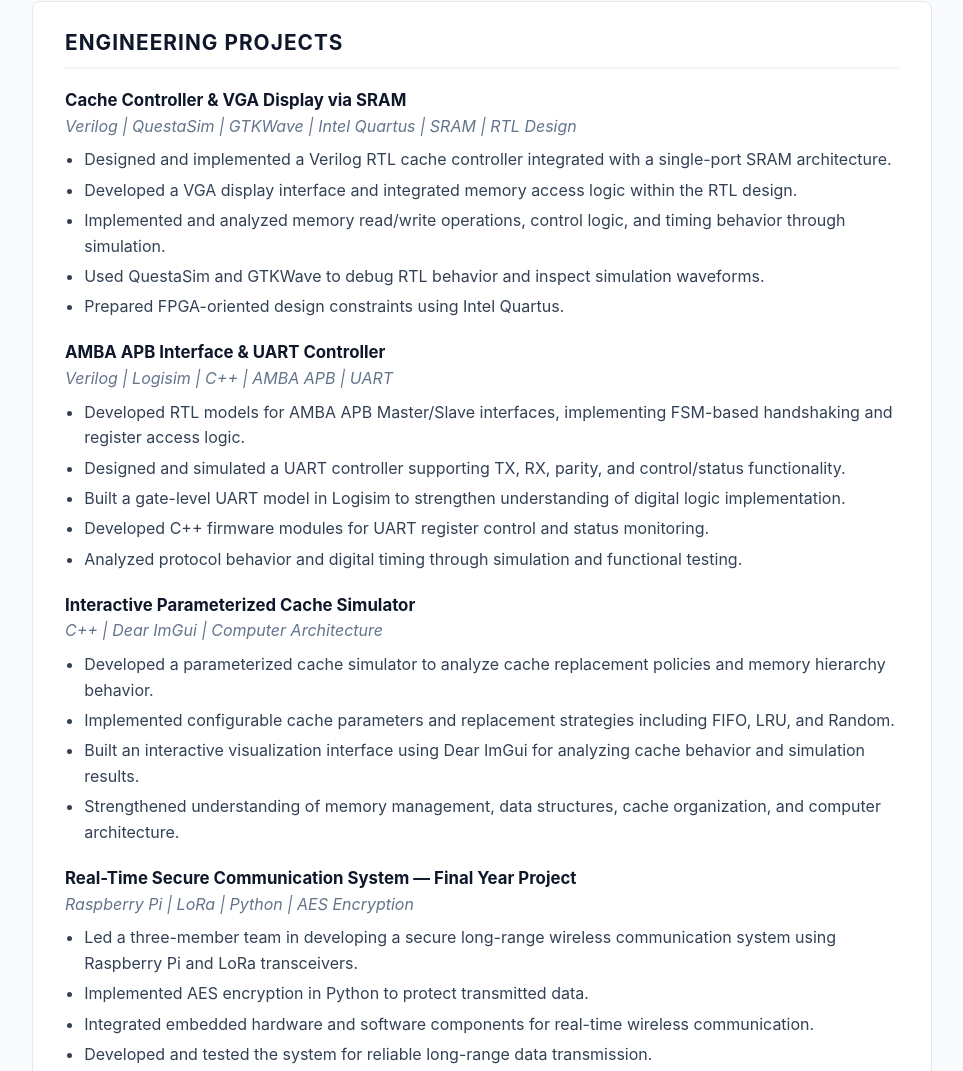
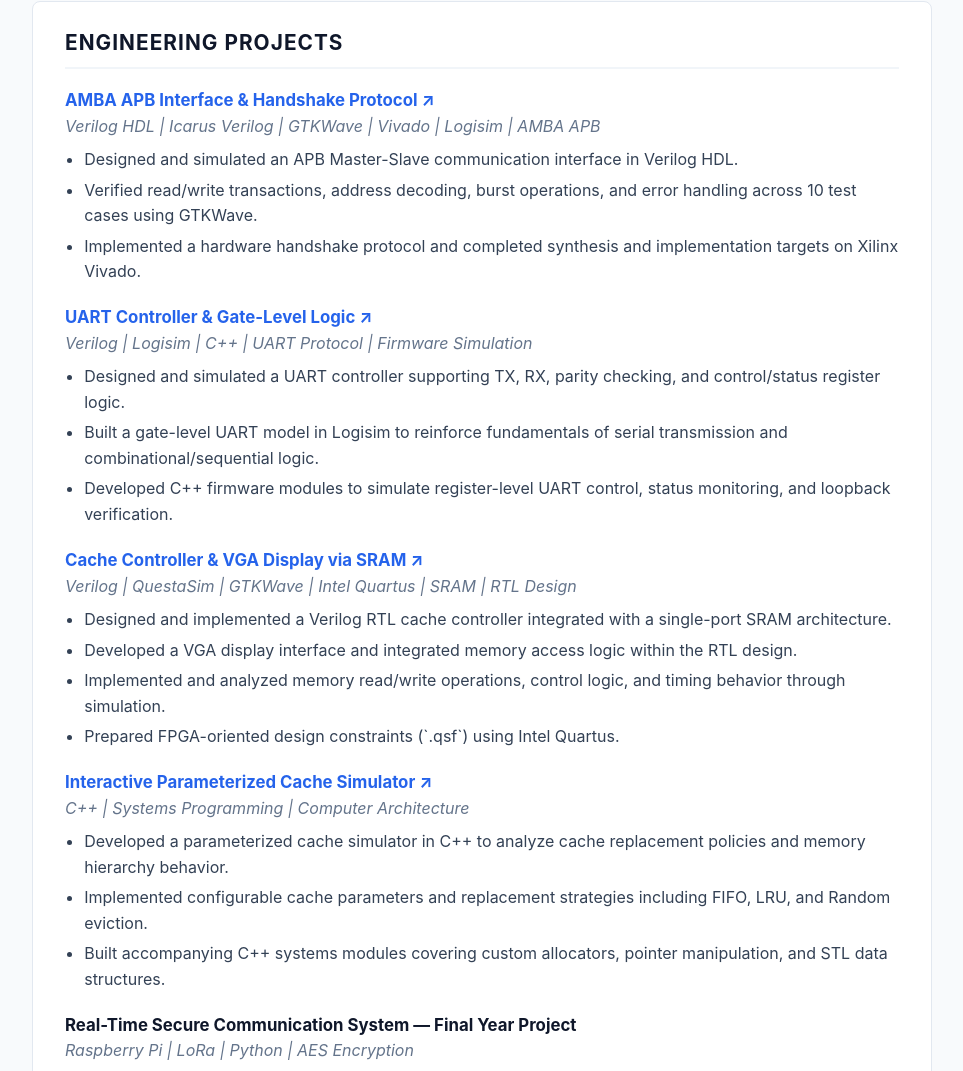
Before and after one commit to syed-abdul-samad-ali/syed-abdul-samad-ali.github.io, a plain HTML site: page index.html in a window 1280 px wide. Shown: the part 1921-2992 px from the top of the page, without its empty margins (158-1121 px from the left). Drawn offline with Linux system fonts and the light colour scheme.

Commit message:
Update index.html

```diff
--- a/index.html
+++ b/index.html
@@ -116,6 +116,16 @@
             color: var(--heading-color);
         }
 
+        .project-link {
+            color: var(--accent-color);
+            text-decoration: none;
+            transition: color 0.2s;
+        }
+
+        .project-link:hover {
+            text-decoration: underline;
+        }
+
         .item-subtitle {
             font-style: italic;
             color: #64748b;
@@ -210,37 +220,59 @@
             <h2>Engineering Projects</h2>
 
             <div style="margin-bottom: 1.2rem;">
-                <div class="item-title">Cache Controller & VGA Display via SRAM</div>
+                <div class="item-title">
+                    <a href="https://github.com/syed-abdul-samad-ali/AMBA-APB-Interface-Verilog" target="_blank" class="project-link">
+                        AMBA APB Interface & Handshake Protocol ↗
+                    </a>
+                </div>
+                <div class="item-subtitle">Verilog HDL | Icarus Verilog | GTKWave | Vivado | Logisim | AMBA APB</div>
+                <ul>
+                    <li>Designed and simulated an APB Master-Slave communication interface in Verilog HDL.</li>
+                    <li>Verified read/write transactions, address decoding, burst operations, and error handling across 10 test cases using GTKWave.</li>
+                    <li>Implemented a hardware handshake protocol and completed synthesis and implementation targets on Xilinx Vivado.</li>
+                </ul>
+            </div>
+
+            <div style="margin-bottom: 1.2rem;">
+                <div class="item-title">
+                    <a href="https://github.com/syed-abdul-samad-ali/UART-Controller-Logisim-Verilog" target="_blank" class="project-link">
+                        UART Controller & Gate-Level Logic ↗
+                    </a>
+                </div>
+                <div class="item-subtitle">Verilog | Logisim | C++ | UART Protocol | Firmware Simulation</div>
+                <ul>
+                    <li>Designed and simulated a UART controller supporting TX, RX, parity checking, and control/status register logic.</li>
+                    <li>Built a gate-level UART model in Logisim to reinforce fundamentals of serial transmission and combinational/sequential logic.</li>
+                    <li>Developed C++ firmware modules to simulate register-level UART control, status monitoring, and loopback verification.</li>
+                </ul>
+            </div>
+
+            <div style="margin-bottom: 1.2rem;">
+                <div class="item-title">
+                    <a href="https://github.com/syed-abdul-samad-ali/Cache-Controller-VGA-SRAM" target="_blank" class="project-link">
+                        Cache Controller & VGA Display via SRAM ↗
+                    </a>
+                </div>
                 <div class="item-subtitle">Verilog | QuestaSim | GTKWave | Intel Quartus | SRAM | RTL Design</div>
                 <ul>
                     <li>Designed and implemented a Verilog RTL cache controller integrated with a single-port SRAM architecture.</li>
                     <li>Developed a VGA display interface and integrated memory access logic within the RTL design.</li>
                     <li>Implemented and analyzed memory read/write operations, control logic, and timing behavior through simulation.</li>
-                    <li>Used QuestaSim and GTKWave to debug RTL behavior and inspect simulation waveforms.</li>
-                    <li>Prepared FPGA-oriented design constraints using Intel Quartus.</li>
+                    <li>Prepared FPGA-oriented design constraints (`.qsf`) using Intel Quartus.</li>
                 </ul>
             </div>
 
             <div style="margin-bottom: 1.2rem;">
-                <div class="item-title">AMBA APB Interface & UART Controller</div>
-                <div class="item-subtitle">Verilog | Logisim | C++ | AMBA APB | UART</div>
+                <div class="item-title">
+                    <a href="https://github.com/syed-abdul-samad-ali/Parameterized-Cache-Simulator-Cpp" target="_blank" class="project-link">
+                        Interactive Parameterized Cache Simulator ↗
+                    </a>
+                </div>
+                <div class="item-subtitle">C++ | Systems Programming | Computer Architecture</div>
                 <ul>
-                    <li>Developed RTL models for AMBA APB Master/Slave interfaces, implementing FSM-based handshaking and register access logic.</li>
-                    <li>Designed and simulated a UART controller supporting TX, RX, parity, and control/status functionality.</li>
-                    <li>Built a gate-level UART model in Logisim to strengthen understanding of digital logic implementation.</li>
-                    <li>Developed C++ firmware modules for UART register control and status monitoring.</li>
-                    <li>Analyzed protocol behavior and digital timing through simulation and functional testing.</li>
-                </ul>
-            </div>
-
-            <div style="margin-bottom: 1.2rem;">
-                <div class="item-title">Interactive Parameterized Cache Simulator</div>
-                <div class="item-subtitle">C++ | Dear ImGui | Computer Architecture</div>
-                <ul>
-                    <li>Developed a parameterized cache simulator to analyze cache replacement policies and memory hierarchy behavior.</li>
-                    <li>Implemented configurable cache parameters and replacement strategies including FIFO, LRU, and Random.</li>
-                    <li>Built an interactive visualization interface using Dear ImGui for analyzing cache behavior and simulation results.</li>
-                    <li>Strengthened understanding of memory management, data structures, cache organization, and computer architecture.</li>
+                    <li>Developed a parameterized cache simulator in C++ to analyze cache replacement policies and memory hierarchy behavior.</li>
+                    <li>Implemented configurable cache parameters and replacement strategies including FIFO, LRU, and Random eviction.</li>
+                    <li>Built accompanying C++ systems modules covering custom allocators, pointer manipulation, and STL data structures.</li>
                 </ul>
             </div>
 
@@ -249,9 +281,8 @@
                 <div class="item-subtitle">Raspberry Pi | LoRa | Python | AES Encryption</div>
                 <ul>
                     <li>Led a three-member team in developing a secure long-range wireless communication system using Raspberry Pi and LoRa transceivers.</li>
-                    <li>Implemented AES encryption in Python to protect transmitted data.</li>
-                    <li>Integrated embedded hardware and software components for real-time wireless communication.</li>
-                    <li>Developed and tested the system for reliable long-range data transmission.</li>
+                    <li>Implemented AES encryption in Python to protect transmitted data over non-secure channels.</li>
+                    <li>Integrated embedded hardware and software components for real-time long-range telemetry transmission.</li>
                 </ul>
             </div>
         </section>
```
